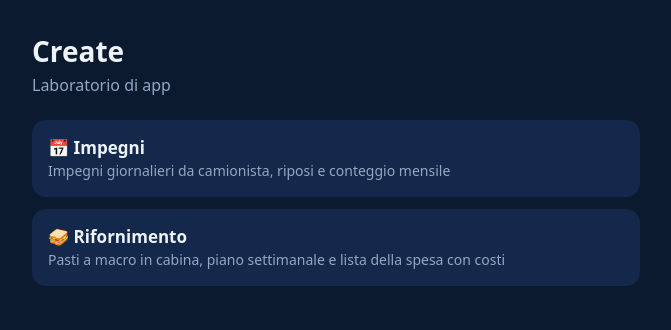
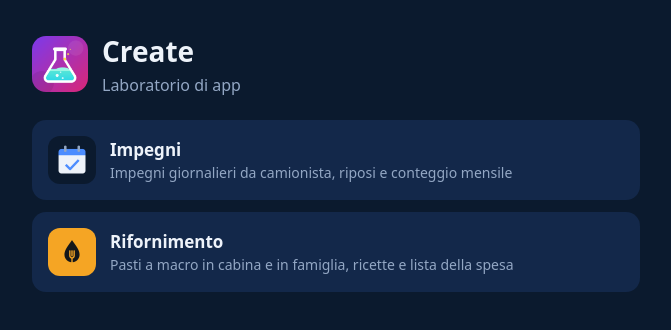
Before and after one commit to iuliandorin2194-jpg/Create, a plain HTML site: page index.html in a window 1280 px wide. Shown: the whole page, without its empty margins (304-975 px from the left). Drawn offline with Linux system fonts and the light colour scheme.

Commit message:
Laboratorio: icona propria, installabile, icone delle app nelle schede; rimosse schermate di prova finite nel repo
Co-Authored-By: Claude Opus 5.5 <noreply@anthropic.com>
Claude-Session: https://claude.ai/code/session_01B3ft6GKN6AWfsj8sypUwmz

```diff
--- a/index.html
+++ b/index.html
@@ -4,6 +4,13 @@
 <meta charset="utf-8">
 <meta name="viewport" content="width=device-width, initial-scale=1">
 <title>Create</title>
+<meta name="theme-color" content="#0b1a2e">
+<meta name="apple-mobile-web-app-capable" content="yes">
+<meta name="mobile-web-app-capable" content="yes">
+<meta name="apple-mobile-web-app-title" content="Laboratorio">
+<link rel="manifest" href="manifest.json">
+<link rel="icon" type="image/png" href="icon-192.png">
+<link rel="apple-touch-icon" href="apple-touch-icon.png">
 <style>
   :root { --bg:#0b1a2e; --card:#13284a; --text:#eef3fa; --muted:#93a7c4; --accent:#4c8dff; }
   * { box-sizing:border-box; }
@@ -12,7 +19,11 @@
   h1 { margin:0 0 4px; font-size:28px; }
   p.sub { margin:0 0 24px; color:var(--muted); }
   ul { list-style:none; padding:0; margin:0; display:grid; gap:12px; }
-  a.app { display:block; padding:16px; background:var(--card); border-radius:14px; color:var(--text); text-decoration:none; }
+  .top { display:flex; align-items:center; gap:14px; margin-bottom:24px; }
+  .top img { width:56px; height:56px; border-radius:14px; flex:none; }
+  .top p.sub { margin:0; }
+  a.app { display:flex; align-items:center; gap:14px; padding:16px; background:var(--card); border-radius:14px; color:var(--text); text-decoration:none; }
+  a.app img { width:48px; height:48px; border-radius:12px; flex:none; }
   a.app strong { display:block; font-size:17px; }
   a.app span { color:var(--muted); font-size:14px; }
   .empty { padding:24px; border:1px dashed var(--muted); border-radius:14px; color:var(--muted); text-align:center; }
@@ -20,12 +31,11 @@
 </head>
 <body>
 <main>
-  <h1>Create</h1>
-  <p class="sub">Laboratorio di app</p>
+  <div class="top"><img src="icon-192.png" alt=""><div><h1>Create</h1><p class="sub">Laboratorio di app</p></div></div>
   <ul id="apps">
     <!-- Ogni nuova app viene aggiunta qui -->
-    <li><a class="app" href="impegni/"><strong>📅 Impegni</strong><span>Impegni giornalieri da camionista, riposi e conteggio mensile</span></a></li>
-    <li><a class="app" href="rifornimento/"><strong>🥪 Rifornimento</strong><span>Pasti a macro in cabina, piano settimanale e lista della spesa con costi</span></a></li>
+    <li><a class="app" href="impegni/"><img src="impegni/icon-192.png" alt=""><div><strong>Impegni</strong><span>Impegni giornalieri da camionista, riposi e conteggio mensile</span></div></a></li>
+    <li><a class="app" href="rifornimento/"><img src="rifornimento/icon-192.png" alt=""><div><strong>Rifornimento</strong><span>Pasti a macro in cabina e in famiglia, ricette e lista della spesa</span></div></a></li>
   </ul>
 </main>
 </body>
```
Also changed, not shown: apple-touch-icon.png (added), cabina.png (deleted), casa.png (deleted), casa2.png (deleted), icon-192.png (added), icon-512.png (added), manifest.json (added), prof.png (deleted), rifornimento/cabina.png (deleted), rifornimento/casa.png (deleted), rifornimento/casa2.png (deleted), rifornimento/prof.png (deleted), rifornimento/spesa2.png (deleted), spesa2.png (deleted).
